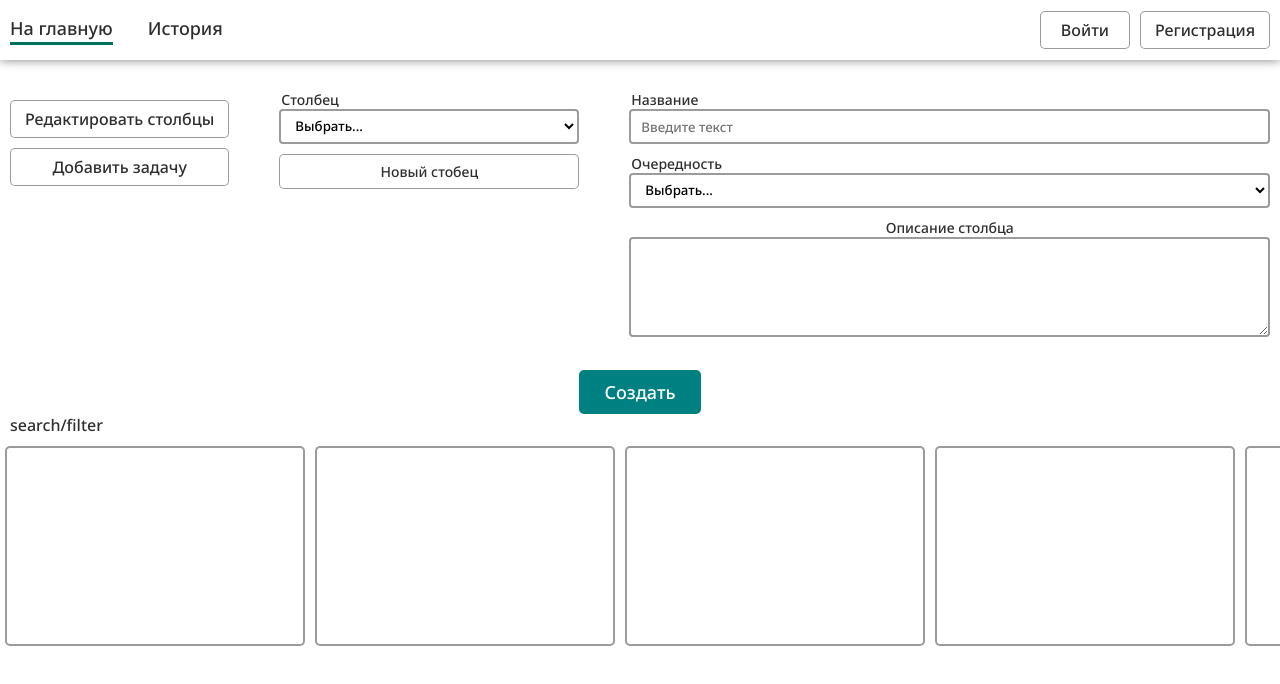
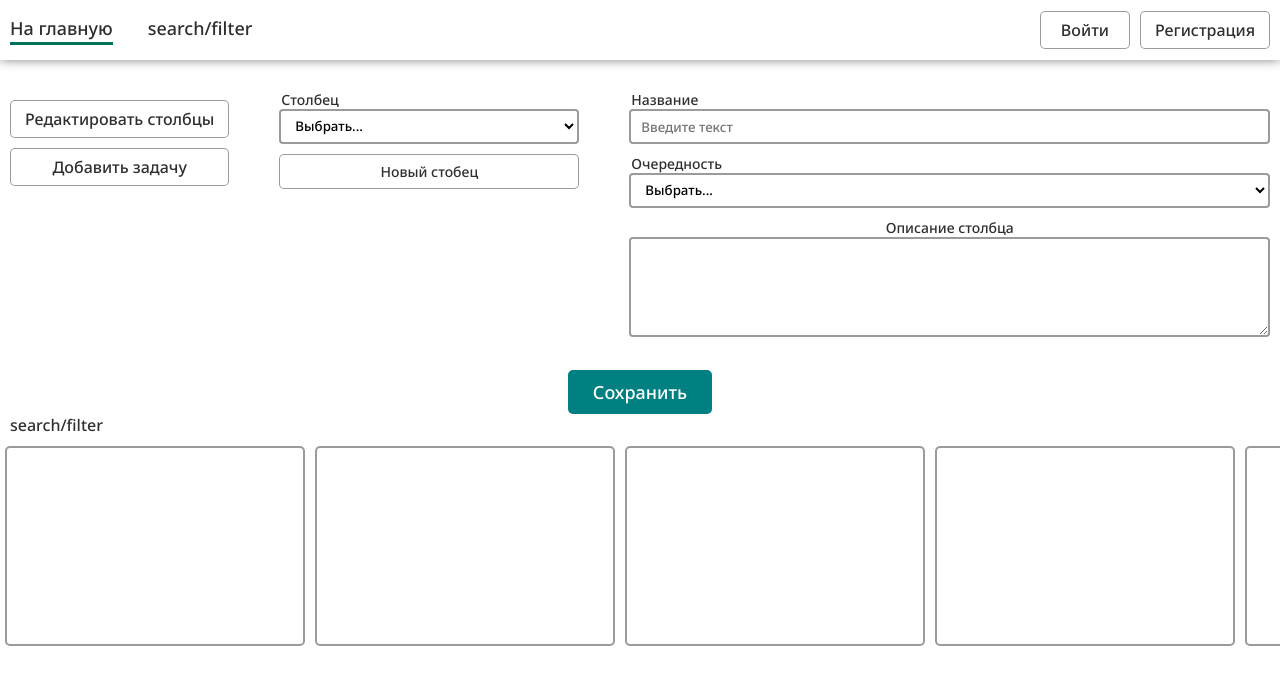
Before and after one commit to KvRm/scrum-board, a Vue app: page / in a window 1280 px wide. Shown: the top 684 px of the page. Built offline with nearby package versions, Linux system fonts and the light colour scheme.

Commit message:
change options button name, change header

```diff
--- a/src/components/HeaderComponent.vue
+++ b/src/components/HeaderComponent.vue
@@ -3,7 +3,7 @@
     <div class="container header-container">
       <nav class="nav">
         <router-link class="link" to="/">На главную</router-link>
-        <router-link class="link" to="/history">История</router-link>
+        <search-filter-component />
       </nav>
       <div v-if="!isAuth" class="menu auth-menu">
         <button-component :color="ButtonColor.green" :size="ButtonSize.medium"
@@ -26,10 +26,12 @@ import ButtonComponent, {
   ButtonColor,
   ButtonSize,
 } from "@/components/UI/ButtonComponent.vue";
+import SearchFilterComponent from "./SearchFilterComponent.vue";
 
 export default defineComponent({
   components: {
     ButtonComponent,
+    SearchFilterComponent,
   },
   setup() {
     const isAuth = ref<boolean>(false);
--- a/src/components/manage-components/OptionsComponent.vue
+++ b/src/components/manage-components/OptionsComponent.vue
@@ -25,7 +25,7 @@
       :color="ButtonColor.primary"
       :size="ButtonSize.large"
     >
-      Создать
+      Сохранить
     </button-component>
     <search-filter-component />
   </div>
```
